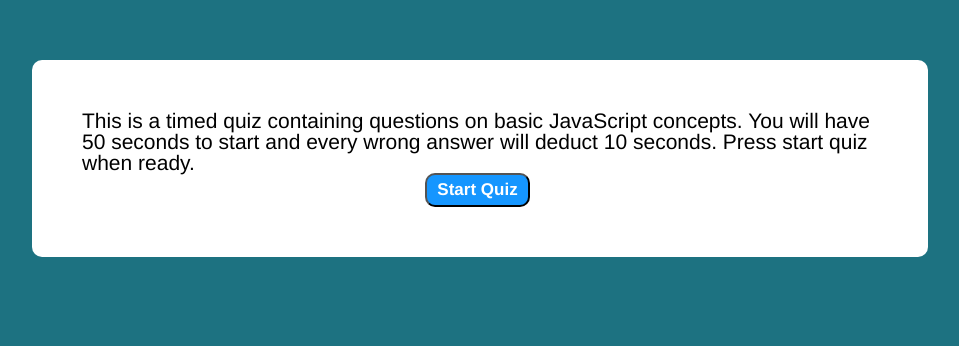
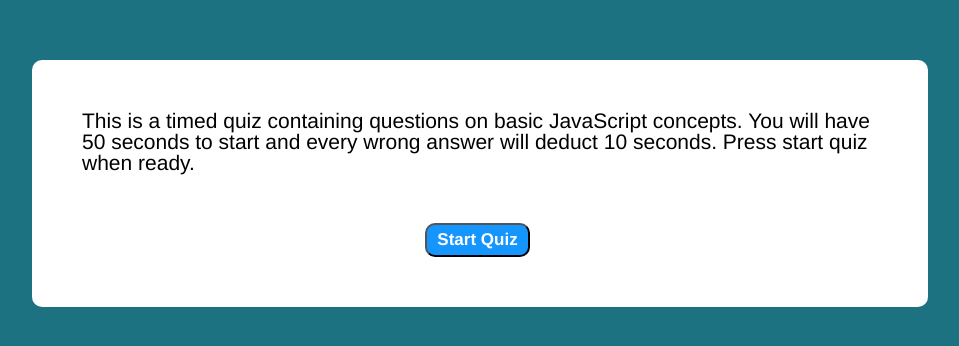
Before and after one commit to Adolfo-G/AG-Homework-4, a plain HTML site: page index.html in a window 1280 px wide. Shown: the part 132-478 px from the top of the page, without its empty margins (160-1119 px from the left). Drawn offline with Linux system fonts and the light colour scheme.

Commit message:
added more padding in between start button and top text, added assets folder to contain screen shot of project

```diff
--- a/Develop/css/style.css
+++ b/Develop/css/style.css
@@ -69,6 +69,9 @@ li{
     flex-wrap: wrap;
     justify-content: center;
 }
+.start-text{
+    padding-bottom:50px;
+}
 .extra-btns{
     display: grid;
     grid-template-columns: auto auto;
```
Also changed, not shown: Assets/Web capture_23-12-2021_14857_.jpeg (added).
